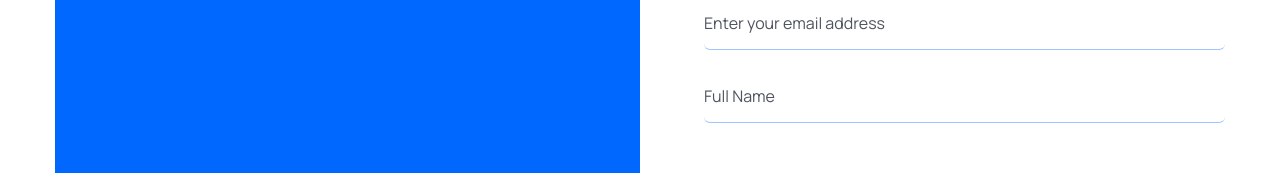
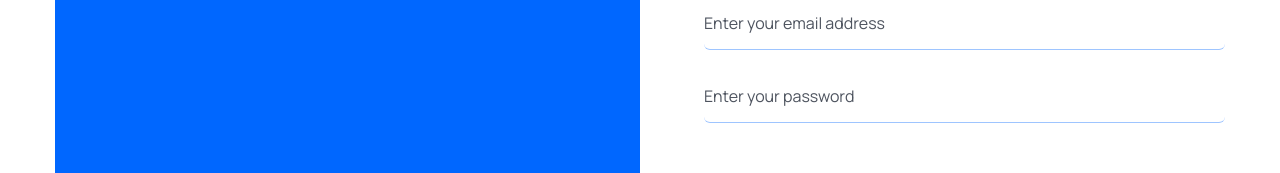
Before and after one commit to aroraadivya/Mern-Stack-Medicare, a React (Vite) app in the folder frontend/: page /register in a window 1280 px wide. Shown: the part 367-540 px from the top of the page. Built offline with nearby package versions, Linux system fonts and the light colour scheme.

Commit message:
Change Full Name input field to Password input in Signup form

```diff
--- a/frontend/src/pages/Signup.jsx
+++ b/frontend/src/pages/Signup.jsx
@@ -40,9 +40,9 @@ const Signup = () => {
 
                             <div className='mb-5'>
                                 <input
-                                    type='text'
-                                    placeholder='Full Name'
-                                    name='name'
+                                    type='password'
+                                    placeholder='Enter your password'
+                                    name='password'
                                     value=''
                                     className='w-full pr-4 py-3 border-b border-solid border-[#0066ff61] focus:outline-none focus:border-primaryColor focus:border-b-primaryColor text-[16px] leading-7 text-headingColor placeholder:text-textColor rounded-md cursor-pointer' required />
                             </div>
```
